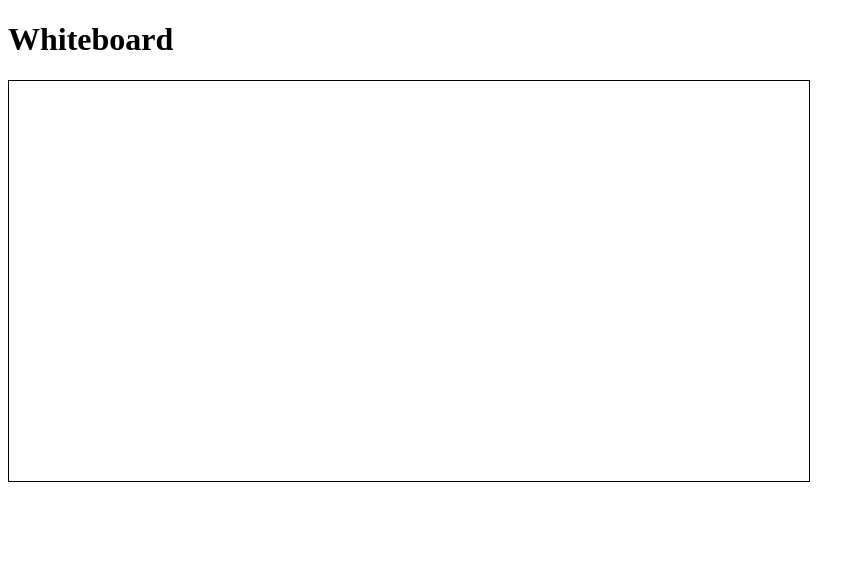
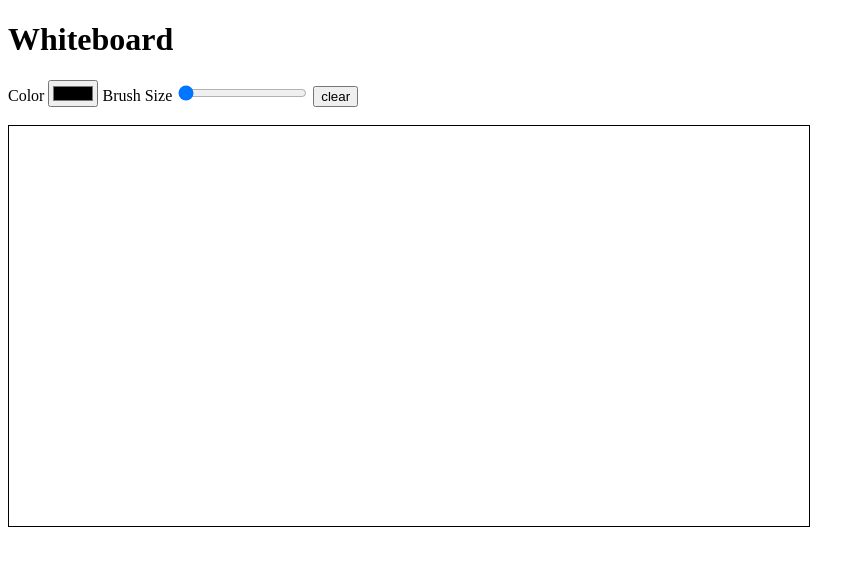
Before and after one commit to sugar-fiend-Rovin/Whiteboard, a plain HTML site: page index.html in a window 1280 px wide. Shown: the whole page, without its empty margins (0-865 px from the left). Drawn offline with nearby package versions, Linux system fonts and the light colour scheme.

Commit message:
added brush color and brush thickness

```diff
--- a/index.html
+++ b/index.html
@@ -7,8 +7,17 @@
   </head>
   <body>
     <h1> Whiteboard </h1>
-    <div></div>
-    <canvas id="whiteboard" width="800" height="400" style="border:1px solid #000000;">
+    <div class = "toolbar">
+      <form>
+      <label>Color</label>
+      <input type = "color" id = "colors">
+      <label>Brush Size</label>
+      <input type = "range" id = "brushsize" min="0" max="20" value="0">
+      <button type = "button" id = "clear">clear</button>
+      </form>
+    </div>
+    <br>
+    <canvas id="whiteboard" width="800" height="400" style="border:1px solid black;">
     </canvas>
         <script src= "script.js"></script>
 
--- a/script.js
+++ b/script.js
@@ -1,4 +1,4 @@
-context = $("#whiteboard")[0].getContext("2d");
+var context = $("#whiteboard")[0].getContext("2d");
 mousedown = false;
 var offset = $("#whiteboard").offset();
 $(document).ready(function(){
@@ -7,6 +7,9 @@ $(document).ready(function(){
     mousedown = true;
     context.moveTo(event.pageX- offset.left,event.pageY - offset.top);
     context.beginPath();
+    context.strokeStyle = document.getElementById("colors").value;
+    context.lineWidth = document.getElementById("brushsize").value;
+
     },
     mouseup: function(){
     mousedown = false;
@@ -19,4 +22,7 @@ $(document).ready(function(){
 
     }
   });
+  $("#clear").click(function(){
+    context.clearRect(0, 0, 800, 400);
+  });
 });
```
